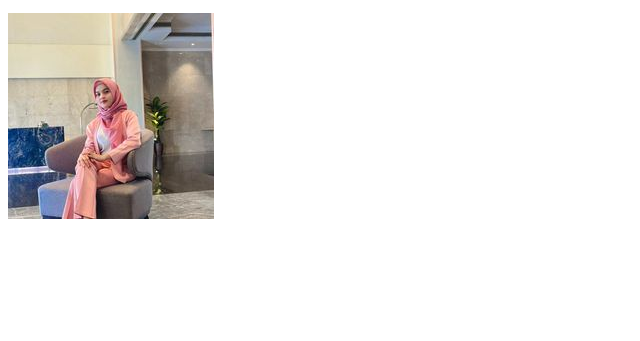
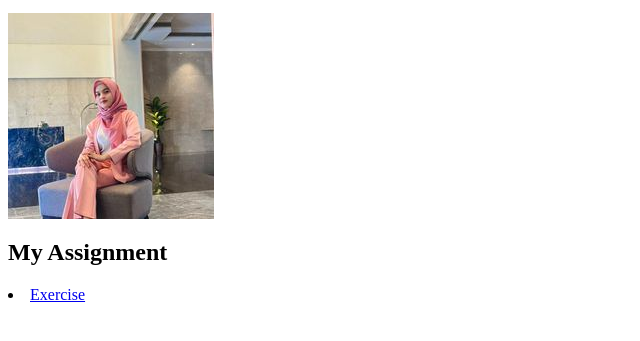
Before and after one commit to 28bisase7/28bisase7.github.io, a plain HTML site: page index.html in a window 1280 px wide. Shown: the part 87-428 px from the top of the page, without its empty margins (0-640 px from the left). Drawn offline with Linux system fonts and the light colour scheme.

Commit message:
Update index.html

```diff
--- a/index.html
+++ b/index.html
@@ -6,6 +6,9 @@
         <h1>my name is nuria !</h1>
         <p>im 20 years old, the first child of 4 siblings, sinch high school iwanted to work in bank</p>
         <img src="nuriafoto.jpg">
+
+        <h2> My Assignment </h2>
+        <li> <a href = "https://github.com/28bisase7/28bisase7.github.io/blob/main/ex1intro.html" > Exercise </a></li>
      </body>
 
 </html>
```
